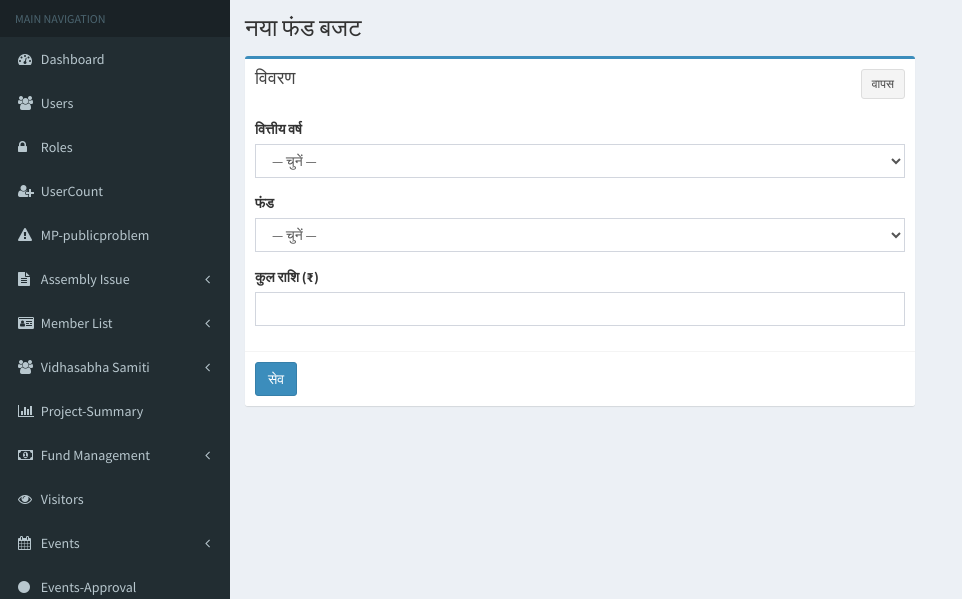
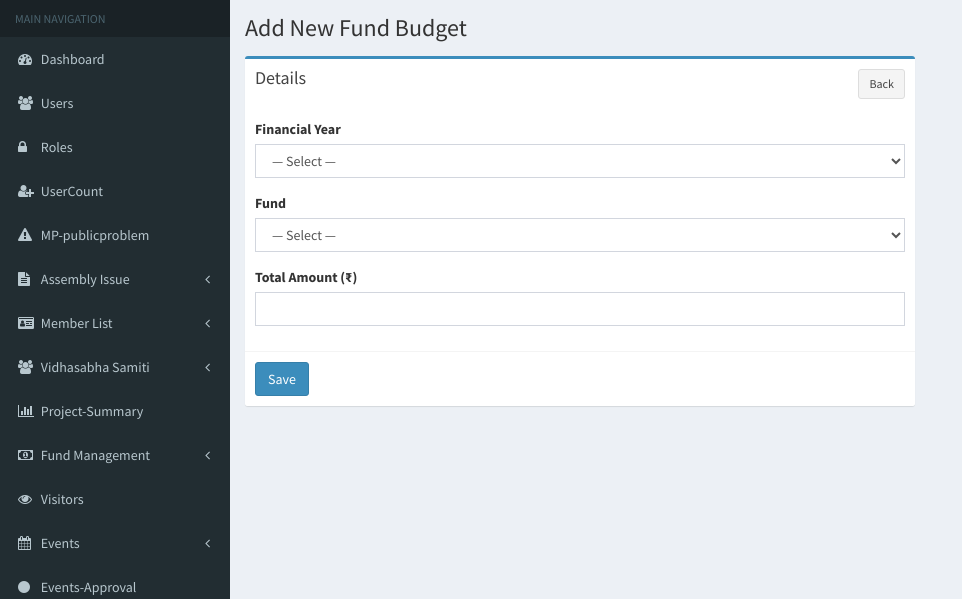
Before and after one commit to developer-create/MAYJANUMANG, a CodeIgniter app: page /janumang/index.php/fundbudget/add in a window 1280 px wide. Shown: the part 50-649 px from the top of the page, without its empty margins (0-962 px from the left). Run offline with CodeIgniter, Linux system fonts and the light colour scheme; a user stored in the database is signed in; data that the repository does not hold is empty; some libraries are stand-ins or nearby versions.

Commit message:
localization: Convert Fund Budget views from Hindi to English
CHANGES:

1. application/views/fund_budget/index.php
   - Page title: 'फंड बजट सीमा' → 'Fund Budget Limits'
   - Subtitle: 'कुल राशि यहाँ सेट करें' → 'Set total amount here'
   - Box title: 'बजट सूची' → 'Budget List'
   - Button: 'नया जोड़ें' → 'Add New'
   - Table headers: Hindi → English
   - Empty message: 'कोई रिकॉर्ड नहीं। कृपया नया जोड़ें।' → 'No records found. Please add new.'
   - Delete confirmation: 'डिलीट करें?' → 'Delete?'

2. application/views/fund_budget/add.php
   - Page title: 'नया फंड बजट' → 'Add New Fund Budget'
   - Box title: 'विवरण' → 'Details'
   - Back button: 'वापस' → 'Back'
   - Form labels: All Hindi → English
   - Select placeholder: '— चुनें —' → '— Select —'
   - Submit button: 'सेव' → 'Save'

3. application/views/fund_budget/edit.php
   - Page title: 'फंड बजट एडिट' → 'Edit Fund Budget'
   - Box title: 'विवरण' → 'Details'
   - Back button: 'वापस' → 'Back'
   - Form labels: All Hindi → English
   - Submit button: 'अपडेट' → 'Update'

TRANSLATIONS:
- वित्तीय वर्ष → Financial Year
- फंड → Fund
- कुल राशि → Total Amount
- क्रियाएँ → Actions
- विवरण → Details
- वापस → Back
- सेव → Save
- अपडेट → Update

TESTING:
- Navigate to http://localhost/marchjanumang/fundBudget
- All labels, buttons, and messages now display in English
- Functionality remains unchanged

```diff
--- a/application/views/fund_budget/add.php
+++ b/application/views/fund_budget/add.php
@@ -1,21 +1,21 @@
 <div class="content-wrapper">
     <section class="content-header">
-        <h1>नया फंड बजट</h1>
+        <h1>Add New Fund Budget</h1>
     </section>
     <section class="content">
         <div class="row">
             <div class="col-md-8">
                 <div class="box box-primary">
                     <div class="box-header">
-                        <h3 class="box-title">विवरण</h3>
-                        <a href="<?php echo site_url('fundBudget'); ?>" class="btn btn-default btn-sm" style="float:right;">वापस</a>
+                        <h3 class="box-title">Details</h3>
+                        <a href="<?php echo site_url('fundBudget'); ?>" class="btn btn-default btn-sm" style="float:right;">Back</a>
                     </div>
                     <?php echo form_open('fundBudget/save'); ?>
                     <div class="box-body">
                         <div class="form-group">
-                            <label>वित्तीय वर्ष</label>
+                            <label>Financial Year</label>
                             <select name="financial_year" class="form-control" required>
-                                <option value="">— चुनें —</option>
+                                <option value="">— Select —</option>
                                 <?php krsort($financial_years);
                                 foreach ($financial_years as $fy): ?>
                                     <option value="<?php echo htmlspecialchars($fy); ?>"><?php echo htmlspecialchars($fy); ?></option>
@@ -23,21 +23,21 @@
                             </select>
                         </div>
                         <div class="form-group">
-                            <label>फंड</label>
+                            <label>Fund</label>
                             <select name="fund_key" class="form-control" required>
-                                <option value="">— चुनें —</option>
+                                <option value="">— Select —</option>
                                 <?php foreach ($fund_keys as $fk): ?>
                                     <option value="<?php echo htmlspecialchars($fk); ?>"><?php echo htmlspecialchars(isset($fund_labels[$fk]) ? $fund_labels[$fk] : $fk); ?></option>
                                 <?php endforeach; ?>
                             </select>
                         </div>
                         <div class="form-group">
-                            <label>कुल राशि (₹)</label>
+                            <label>Total Amount (₹)</label>
                             <input type="number" name="total_amount" class="form-control" step="0.01" min="0" required value="<?php echo set_value('total_amount'); ?>">
                         </div>
                     </div>
                     <div class="box-footer">
-                        <button type="submit" class="btn btn-primary">सेव</button>
+                        <button type="submit" class="btn btn-primary">Save</button>
                     </div>
                     <?php echo form_close(); ?>
                 </div>
```
Also changed, not shown: application/views/fund_budget/edit.php (+7 -7 lines), application/views/fund_budget/index.php (+10 -10 lines).
